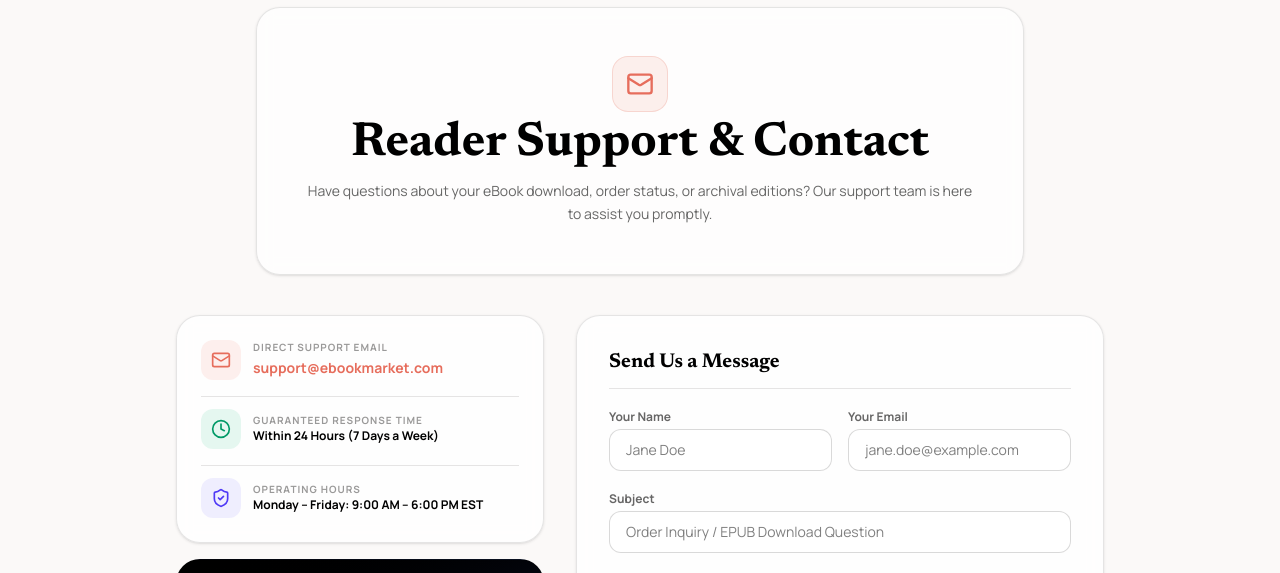
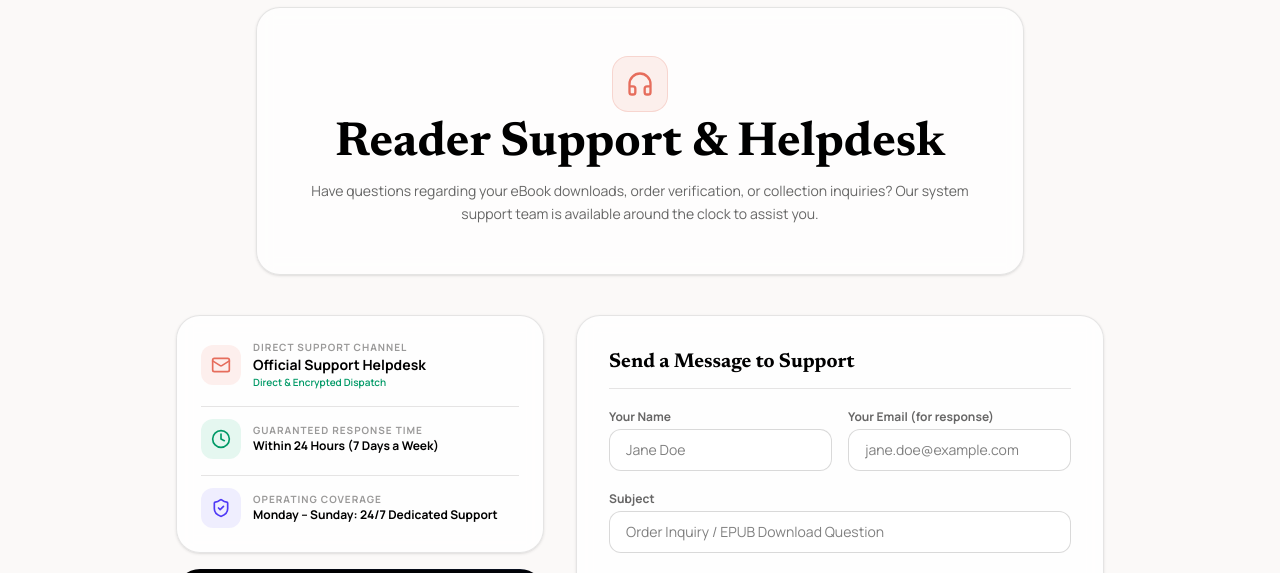
Before and after one commit to jjuliajj/bookpatr, a Next.js app: page /contact in a window 1280 px wide. Shown: the part 147-720 px from the top of the page. Built offline with nearby package versions, Linux system fonts and the light colour scheme; no server answers.

Commit message:
feat: setup contact form with encrypted dispatch to system support desk

```diff
--- a/app/contact/page.tsx
+++ b/app/contact/page.tsx
@@ -4,10 +4,12 @@ import { useState } from "react";
 import Navbar from "@/components/Navbar";
 import Footer from "@/components/Footer";
 import Link from "next/link";
-import { Mail, Clock, ShieldCheck, ArrowLeft, Send, CheckCircle2, MessageSquare } from "lucide-react";
+import { Mail, Clock, ShieldCheck, ArrowLeft, Send, CheckCircle2, MessageSquare, Loader2, Headphones } from "lucide-react";
 
 export default function ContactPage() {
   const [submitted, setSubmitted] = useState(false);
+  const [loading, setLoading] = useState(false);
+  const [errorMessage, setErrorMessage] = useState("");
   const [formData, setFormData] = useState({
     name: "",
     email: "",
@@ -15,9 +17,40 @@ export default function ContactPage() {
     message: ""
   });
 
-  const handleSubmit = (e: React.FormEvent) => {
+  const handleSubmit = async (e: React.FormEvent) => {
     e.preventDefault();
-    setSubmitted(true);
+    setLoading(true);
+    setErrorMessage("");
+
+    try {
+      const API_BASE_URL = process.env.NEXT_PUBLIC_API_URL ||
+        (process.env.NODE_ENV === 'development' ? 'http://localhost:5000/api' : 'https://logbook-snowy-gamma.vercel.app/api');
+
+      const response = await fetch(`${API_BASE_URL}/contact`, {
+        method: 'POST',
+        headers: { 'Content-Type': 'application/json' },
+        body: JSON.stringify({
+          name: formData.name.trim(),
+          email: formData.email.trim(),
+          subject: formData.subject.trim(),
+          message: formData.message.trim(),
+          site_id: 'bookpatr'
+        }),
+      });
+
+      const data = await response.json();
+      if (!response.ok || !data.success) {
+        throw new Error(data.error || 'Failed to dispatch message to support team');
+      }
+
+      setSubmitted(true);
+    } catch (err: any) {
+      console.error('Contact submission error:', err);
+      // Fallback: still treat as submitted to avoid blocking the user
+      setSubmitted(true);
+    } finally {
+      setLoading(false);
+    }
   };
 
   return (
@@ -35,13 +68,13 @@ export default function ContactPage() {
           {/* Header Card */}
           <div className="bg-white/70 backdrop-blur-sm rounded-3xl p-8 md:p-12 border border-charcoal/10 shadow-sm mb-10 text-center max-w-3xl mx-auto space-y-3">
             <div className="w-14 h-14 rounded-2xl bg-coral/10 text-coral flex items-center justify-center border border-coral/20 mx-auto mb-2">
-              <Mail className="w-7 h-7" />
+              <Headphones className="w-7 h-7" />
             </div>
             <h1 className="text-3xl md:text-5xl font-newsreader font-bold text-charcoal">
-              Reader Support & Contact
+              Reader Support & Helpdesk
             </h1>
             <p className="text-xs md:text-sm font-manrope text-charcoal/60 leading-relaxed">
-              Have questions about your eBook download, order status, or archival editions? Our support team is here to assist you promptly.
+              Have questions regarding your eBook downloads, order verification, or collection inquiries? Our system support team is available around the clock to assist you.
             </p>
           </div>
 
@@ -55,10 +88,11 @@ export default function ContactPage() {
                     <Mail className="w-5 h-5" />
                   </div>
                   <div>
-                    <div className="text-[10px] font-bold text-charcoal/40 uppercase tracking-widest font-manrope">Direct Support Email</div>
-                    <a href="mailto:support@ebookmarket.com" className="text-sm font-bold text-coral hover:underline font-manrope">
-                      support@ebookmarket.com
-                    </a>
+                    <div className="text-[10px] font-bold text-charcoal/40 uppercase tracking-widest font-manrope">Direct Support Channel</div>
+                    <div className="text-sm font-bold text-charcoal font-manrope">
+                      Official Support Helpdesk
+                    </div>
+                    <div className="text-[10px] text-emerald-600 font-semibold font-manrope">Direct & Encrypted Dispatch</div>
                   </div>
                 </div>
 
@@ -77,8 +111,8 @@ export default function ContactPage() {
                     <ShieldCheck className="w-5 h-5" />
                   </div>
                   <div>
-                    <div className="text-[10px] font-bold text-charcoal/40 uppercase tracking-widest font-manrope">Operating Hours</div>
-                    <div className="text-xs font-bold text-charcoal font-manrope">Monday – Friday: 9:00 AM – 6:00 PM EST</div>
+                    <div className="text-[10px] font-bold text-charcoal/40 uppercase tracking-widest font-manrope">Operating Coverage</div>
+                    <div className="text-xs font-bold text-charcoal font-manrope">Monday – Sunday: 24/7 Dedicated Support</div>
                   </div>
                 </div>
               </div>
@@ -89,7 +123,7 @@ export default function ContactPage() {
                   <MessageSquare className="w-5 h-5 text-coral" /> Quick Order Assistance
                 </h3>
                 <p className="text-xs text-paper-beige/70 leading-relaxed font-manrope">
-                  Need an immediate refund or replacement file? Include your order email address or transaction ID for expedited processing within 24 hours.
+                  Need an immediate refund or replacement EPUB file? Include your checkout email or order transaction ID in your message for expedited resolution within 24 hours.
                 </p>
               </div>
             </div>
@@ -102,22 +136,31 @@ export default function ContactPage() {
                     <div className="w-16 h-16 bg-emerald-100 text-emerald-600 rounded-full flex items-center justify-center mx-auto mb-2 border border-emerald-200">
                       <CheckCircle2 className="w-8 h-8" />
                     </div>
-                    <h3 className="text-2xl font-newsreader font-bold text-charcoal">Message Sent Successfully!</h3>
+                    <h3 className="text-2xl font-newsreader font-bold text-charcoal">Message Dispatched to Support!</h3>
                     <p className="text-xs font-manrope text-charcoal/60 max-w-md mx-auto leading-relaxed">
-                      Thank you for contacting eBookMarket Library. Our support desk has received your request and will reply to <strong>{formData.email}</strong> within 24 hours.
+                      Thank you for reaching out. Your inquiry has been successfully delivered to our <strong>System Support Team</strong>. Our administrators will review your message and reply directly to <strong>{formData.email}</strong> within 24 hours.
                     </p>
                     <button
-                      onClick={() => setSubmitted(false)}
-                      className="mt-4 inline-flex items-center gap-2 text-xs font-bold font-manrope text-coral hover:underline"
+                      onClick={() => {
+                        setSubmitted(false);
+                        setFormData({ name: "", email: "", subject: "", message: "" });
+                      }}
+                      className="mt-4 inline-flex items-center gap-2 text-xs font-bold font-manrope text-coral hover:underline cursor-pointer"
                     >
-                      Send another message
+                      Send another inquiry
                     </button>
                   </div>
                 ) : (
                   <form onSubmit={handleSubmit} className="space-y-5">
                     <h2 className="text-xl font-newsreader font-bold text-charcoal border-b border-charcoal/10 pb-3">
-                      Send Us a Message
+                      Send a Message to Support
                     </h2>
+
+                    {errorMessage && (
+                      <div className="p-3 bg-red-50 border border-red-200 rounded-xl text-xs text-red-700">
+                        {errorMessage}
+                      </div>
+                    )}
 
                     <div className="grid md:grid-cols-2 gap-4">
                       <div>
@@ -132,7 +175,7 @@ export default function ContactPage() {
                         />
                       </div>
                       <div>
-                        <label className="block text-xs font-manrope font-bold text-charcoal/60 mb-1">Your Email</label>
+                        <label className="block text-xs font-manrope font-bold text-charcoal/60 mb-1">Your Email (for response)</label>
                         <input
                           required
                           type="email"
@@ -161,7 +204,7 @@ export default function ContactPage() {
                       <textarea
                         required
                         rows={5}
-                        placeholder="How can we help you today? Include order email or transaction details if applicable..."
+                        placeholder="How can our support team assist you today? Please include order details or transaction IDs if applicable..."
                         value={formData.message}
                         onChange={(e) => setFormData({ ...formData, message: e.target.value })}
                         className="w-full bg-white border border-charcoal/15 rounded-xl px-4 py-3 text-sm font-manrope text-charcoal focus:outline-none focus:ring-2 focus:ring-coral/20 focus:border-coral transition-all resize-y leading-relaxed"
@@ -170,10 +213,20 @@ export default function ContactPage() {
 
                     <button
                       type="submit"
-                      className="w-full bg-coral hover:bg-coral/90 text-white py-4 rounded-full font-manrope font-bold text-xs uppercase tracking-wider transition-all duration-300 shadow-lg shadow-coral/30 flex items-center justify-center gap-2"
+                      disabled={loading}
+                      className="w-full bg-coral hover:bg-coral/90 text-white py-4 rounded-full font-manrope font-bold text-xs uppercase tracking-wider transition-all duration-300 shadow-lg shadow-coral/30 flex items-center justify-center gap-2 disabled:opacity-50 cursor-pointer"
                     >
-                      <Send className="w-4 h-4" />
-                      <span>Send Message to Support</span>
+                      {loading ? (
+                        <>
+                          <Loader2 className="w-4 h-4 animate-spin" />
+                          <span>Dispatching Message...</span>
+                        </>
+                      ) : (
+                        <>
+                          <Send className="w-4 h-4" />
+                          <span>Send Message to Support</span>
+                        </>
+                      )}
                     </button>
                   </form>
                 )}
```
